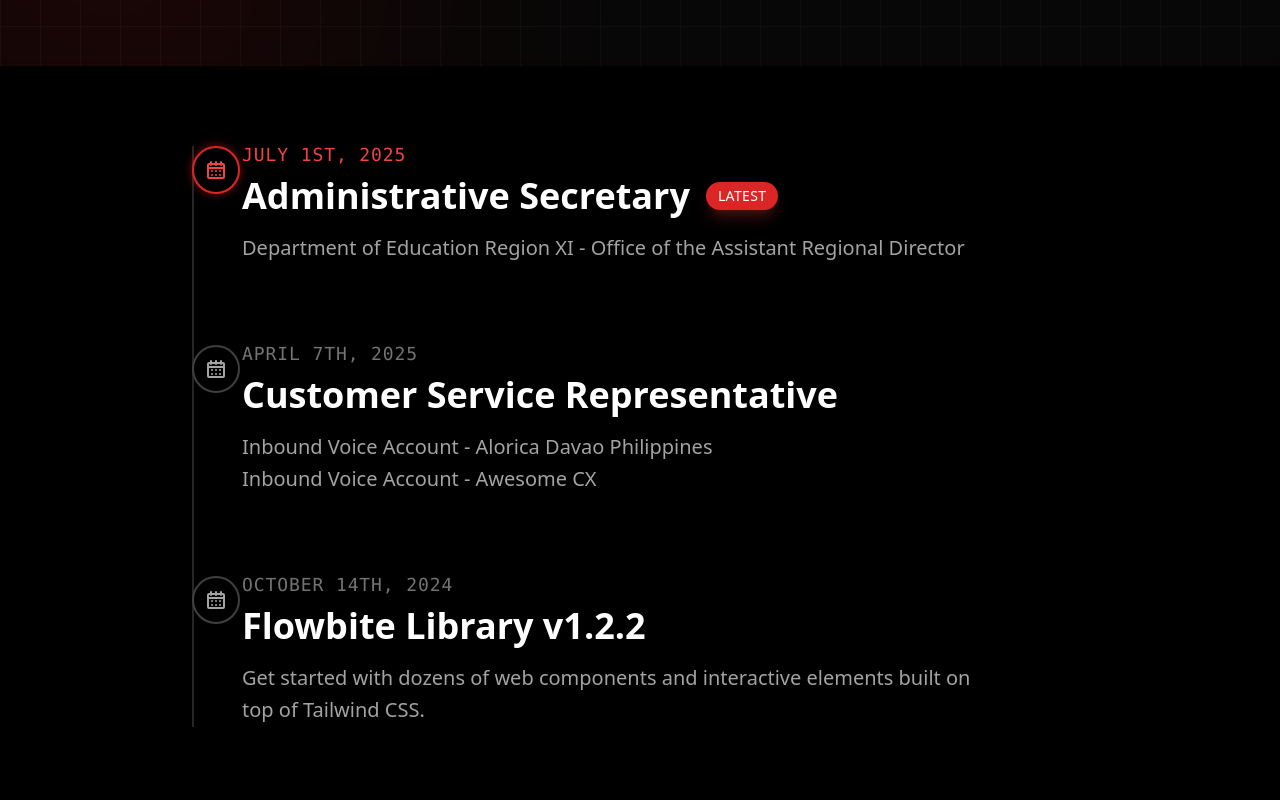
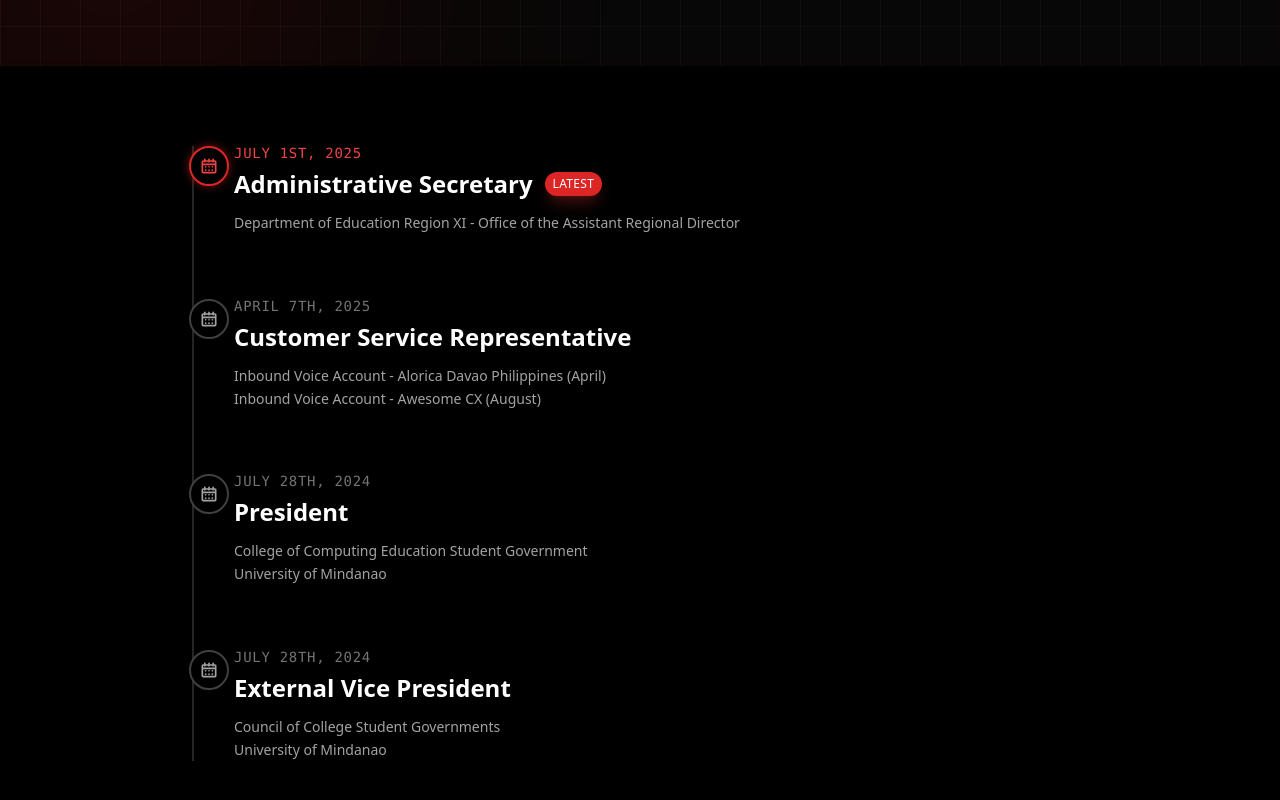
Before and after one commit to mibiji224/MBJ, a React (Vite) app in the folder desiree/: page / in a window 1280 px wide. Shown: the part 734-1534 px from the top of the page. Built offline with nearby package versions, Linux system fonts and the light colour scheme.

Commit message:
Going to sleep imma save it first

```diff
--- a/desiree/src/pages/exp.jsx
+++ b/desiree/src/pages/exp.jsx
@@ -6,91 +6,103 @@ function Exp() {
             {/* Main Container */}
             <div className="max-w-4xl mx-auto">
 
-                <ol className="relative border-l-2 border-neutral-800 space-y-20 my-10">
+                <ol className="relative border-l-2 border-neutral-800 space-y-16 my-10">
 
                     {/* ITEM 1 */}
-                    <li className="relative ml-12">
+                    <li className="relative ml-10">
                         {/* Timeline Dot */}
-                        <span className="absolute flex items-center justify-center w-12 h-12 -left-[3.1rem] bg-black rounded-full border-2 border-red-600 shadow-[0_0_10px_rgba(220,38,38,0.5)]">
-                            <svg className="w-6 h-6 text-red-500" fill="none" viewBox="0 0 24 24">
+                        <span className="absolute flex items-center justify-center w-10 h-10 -left-[2.8rem] bg-black rounded-full border-2 border-red-600 shadow-[0_0_10px_rgba(220,38,38,0.5)]">
+                            <svg className="w-5 h-5 text-red-500" fill="none" viewBox="0 0 24 24">
                                 <path stroke="currentColor" strokeLinecap="round" strokeLinejoin="round" strokeWidth="2"
                                     d="M4 10h16m-8-3V4M7 7V4m10 3V4M5 20h14a1 1 0 0 0 1-1V7a1 1 0 0 0-1-1H5a1 1 0 0 0-1 1v12a1 1 0 0 0 1 1Zm3-7h.01v.01H8V13Zm4 0h.01v.01H12V13Zm4 0h.01v.01H16V13Zm-8 4h.01v.01H8V17Zm4 0h.01v.01H12V17Zm4 0h.01v.01H16V17Z" />
                             </svg>
                         </span>
 
                         {/* Date */}
-                        <time className="block mb-3 text-lg font-mono font-medium leading-none text-red-500 uppercase tracking-wider">
+                        <time className="block mb-2 text-sm font-mono font-medium leading-none text-red-500 uppercase tracking-wider">
                             July 1st, 2025
                         </time>
 
                         {/* Heading */}
-                        <h3 className="flex items-center mb-4 text-4xl font-bold text-white">
+                        <h3 className="flex items-center mb-3 text-2xl font-bold text-white">
                             Administrative Secretary
-                            <span className="ml-4 bg-red-600 text-white text-sm font-medium px-3 py-1 rounded-full tracking-wide shadow-lg shadow-red-900/50">
+                            <span className="ml-3 bg-red-600 text-white text-xs font-medium px-2 py-1 rounded-full tracking-wide shadow-lg shadow-red-900/50">
                                 LATEST
                             </span>
                         </h3>
 
                         {/* Description */}
-                        <p className="mb-6 text-xl font-normal text-neutral-400 max-w-[90%] leading-relaxed">
+                        <p className="mb-4 text-sm font-normal text-neutral-400 max-w-[90%] leading-relaxed">
                             Department of Education Region XI - Office of the Assistant Regional Director
                         </p>
-
-                        {/* -----------------Action Button WILL ADD SOMEWHERE ELSE LATER
-                        <a href="#"
-                            className="inline-flex items-center px-6 py-3 text-lg font-medium text-white bg-transparent border border-neutral-600 rounded-lg hover:border-red-600 hover:text-red-500 hover:bg-neutral-900 transition-all duration-300 ease-in-out group">
-                            <svg className="w-5 h-5 mr-3 text-neutral-400 group-hover:text-red-500 transition-colors" fill="none" viewBox="0 0 24 24">
-                                <path stroke="currentColor" strokeLinecap="round" strokeWidth="2"
-                                    d="M10 3v4a1 1 0 0 1-1 1H5m14-4v16a1 1 0 0 1-1 1H6a1 1 0 0 1-1-1V7.914a1 1 0 0 1 .293-.707l3.914-3.914A1 1 0 0 1 9.914 3H18a1 1 0 0 1 1 1Zm-4 1h.01v.01H15V5Zm-2 2h.01v.01H13V7Zm2 2h.01v.01H15V9Zm-2 2h.01v.01H13V11Zm2 2h.01v.01H15V13Zm-2 2h.01v.01H13V15Zm2 2h.01v.01H15V17Zm-2 2h.01v.01H13V19Z" />
-                            </svg>
-                            Download ZIP
-                        </a>
-                        */}
                     </li>
 
                     {/* ITEM 2 */}
-                    <li className="relative ml-12">
-                        <span className="absolute flex items-center justify-center w-12 h-12 -left-[3.1rem] bg-black rounded-full border-2 border-neutral-700 hover:border-red-500 transition-colors duration-300">
-                             <svg className="w-6 h-6 text-neutral-400" fill="none" viewBox="0 0 24 24">
+                    <li className="relative ml-10">
+                        <span className="absolute flex items-center justify-center w-10 h-10 -left-[2.8rem] bg-black rounded-full border-2 border-neutral-700 hover:border-red-500 transition-colors duration-300">
+                             <svg className="w-5 h-5 text-neutral-400" fill="none" viewBox="0 0 24 24">
                                 <path stroke="currentColor" strokeLinecap="round" strokeLinejoin="round" strokeWidth="2"
                                     d="M4 10h16m-8-3V4M7 7V4m10 3V4M5 20h14a1 1 0 0 0 1-1V7a1 1 0 0 0-1-1H5a1 1 0 0 0-1 1v12a1 1 0 0 0 1 1Zm3-7h.01v.01H8V13Zm4 0h.01v.01H12V13Zm4 0h.01v.01H16V13Zm-8 4h.01v.01H8V17Zm4 0h.01v.01H12V17Zm4 0h.01v.01H16V17Z" />
                             </svg>
                         </span>
 
-                        <time className="block mb-3 text-lg font-mono font-medium leading-none text-neutral-500 uppercase tracking-wider">
+                        <time className="block mb-2 text-sm font-mono font-medium leading-none text-neutral-500 uppercase tracking-wider">
                             April 7th, 2025
                         </time>
 
-                        <h3 className="text-4xl font-bold text-white mb-4">
+                        <h3 className="text-2xl font-bold text-white mb-3">
                             Customer Service Representative
                         </h3>
 
-                        <p className="text-xl font-normal text-neutral-400 max-w-[90%] leading-relaxed">
-                            Inbound Voice Account - Alorica Davao Philippines <br/>
-                            Inbound Voice Account - Awesome CX
+                        <p className="text-sm font-normal text-neutral-400 max-w-[90%] leading-relaxed">
+                            Inbound Voice Account - Alorica Davao Philippines (April) <br/>
+                            Inbound Voice Account - Awesome CX (August)
                         </p>
                     </li>
 
                     {/* ITEM 3 */}
-                    <li className="relative ml-12">
-                        <span className="absolute flex items-center justify-center w-12 h-12 -left-[3.1rem] bg-black rounded-full border-2 border-neutral-700 hover:border-red-500 transition-colors duration-300">
-                             <svg className="w-6 h-6 text-neutral-400" fill="none" viewBox="0 0 24 24">
+                    <li className="relative ml-10">
+                        <span className="absolute flex items-center justify-center w-10 h-10 -left-[2.8rem] bg-black rounded-full border-2 border-neutral-700 hover:border-red-500 transition-colors duration-300">
+                             <svg className="w-5 h-5 text-neutral-400" fill="none" viewBox="0 0 24 24">
                                 <path stroke="currentColor" strokeLinecap="round" strokeLinejoin="round" strokeWidth="2"
                                     d="M4 10h16m-8-3V4M7 7V4m10 3V4M5 20h14a1 1 0 0 0 1-1V7a1 1 0 0 0-1-1H5a1 1 0 0 0-1 1v12a1 1 0 0 0 1 1Zm3-7h.01v.01H8V13Zm4 0h.01v.01H12V13Zm4 0h.01v.01H16V13Zm-8 4h.01v.01H8V17Zm4 0h.01v.01H12V17Zm4 0h.01v.01H16V17Z" />
                             </svg>
                         </span>
 
-                        <time className="block mb-3 text-lg font-mono font-medium leading-none text-neutral-500 uppercase tracking-wider">
-                            October 14th, 2024
+                        <time className="block mb-2 text-sm font-mono font-medium leading-none text-neutral-500 uppercase tracking-wider">
+                            July 28th, 2024
                         </time>
 
-                        <h3 className="text-4xl font-bold text-white mb-4">
-                            Flowbite Library v1.2.2
+                        <h3 className="text-2xl font-bold text-white mb-3">
+                            President
                         </h3>
 
-                        <p className="text-xl font-normal text-neutral-400 max-w-[90%] leading-relaxed">
-                            Get started with dozens of web components and interactive elements built on top of
-                            Tailwind CSS.
+                        <p className="text-sm font-normal text-neutral-400 max-w-[90%] leading-relaxed">
+                            College of Computing Education Student Government
+                            <br/>University of Mindanao
+                        </p>
+                    </li>
+
+                    {/* ITEM 4 */}
+                    <li className="relative ml-10">
+                        <span className="absolute flex items-center justify-center w-10 h-10 -left-[2.8rem] bg-black rounded-full border-2 border-neutral-700 hover:border-red-500 transition-colors duration-300">
+                             <svg className="w-5 h-5 text-neutral-400" fill="none" viewBox="0 0 24 24">
+                                <path stroke="currentColor" strokeLinecap="round" strokeLinejoin="round" strokeWidth="2"
+                                    d="M4 10h16m-8-3V4M7 7V4m10 3V4M5 20h14a1 1 0 0 0 1-1V7a1 1 0 0 0-1-1H5a1 1 0 0 0-1 1v12a1 1 0 0 0 1 1Zm3-7h.01v.01H8V13Zm4 0h.01v.01H12V13Zm4 0h.01v.01H16V13Zm-8 4h.01v.01H8V17Zm4 0h.01v.01H12V17Zm4 0h.01v.01H16V17Z" />
+                            </svg>
+                        </span>
+
+                        <time className="block mb-2 text-sm font-mono font-medium leading-none text-neutral-500 uppercase tracking-wider">
+                            July 28th, 2024
+                        </time>
+
+                        <h3 className="text-2xl font-bold text-white mb-3">
+                            External Vice President
+                        </h3>
+
+                        <p className="text-sm font-normal text-neutral-400 max-w-[90%] leading-relaxed">
+                            Council of College Student Governments
+                            <br/>University of Mindanao
                         </p>
                     </li>
 
```
